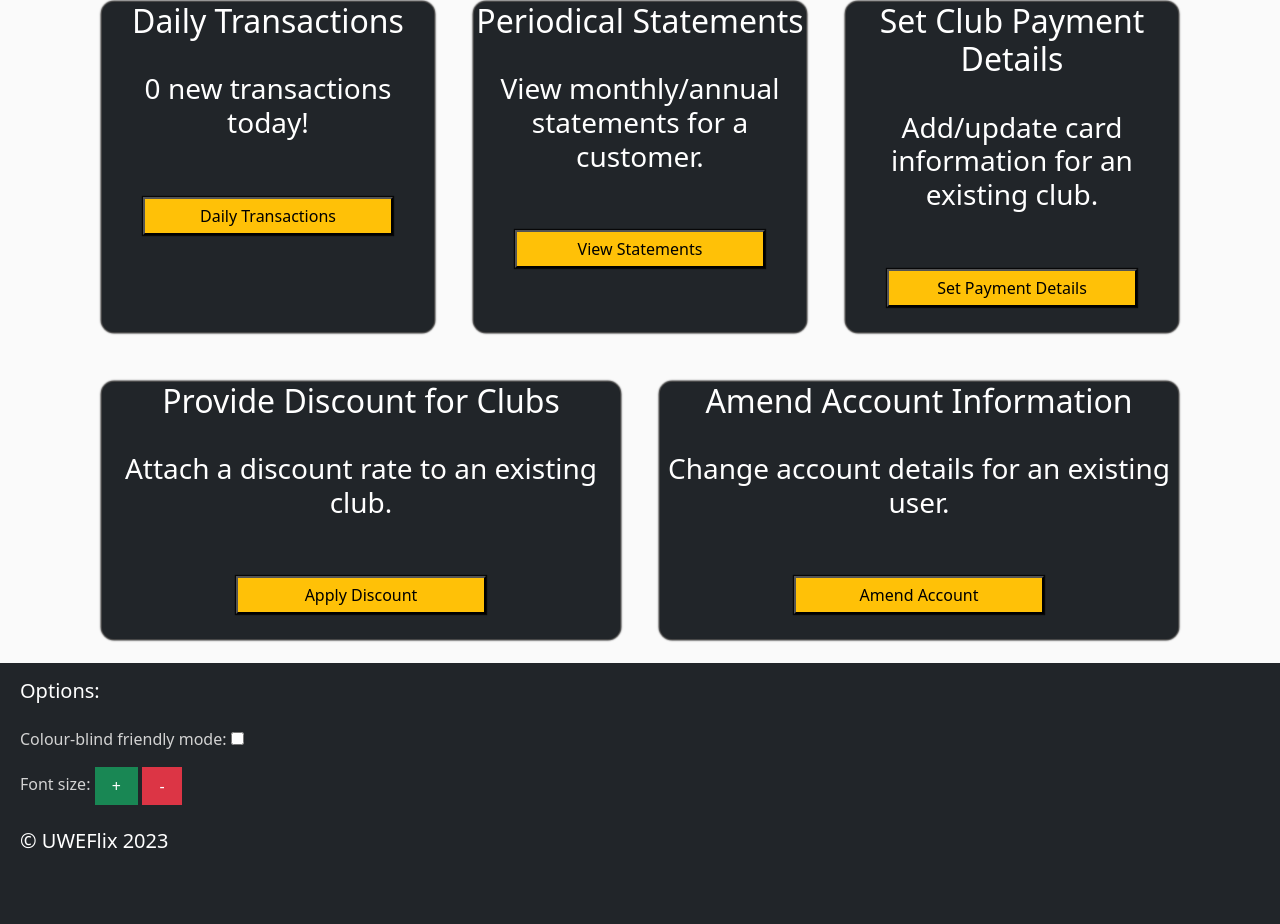
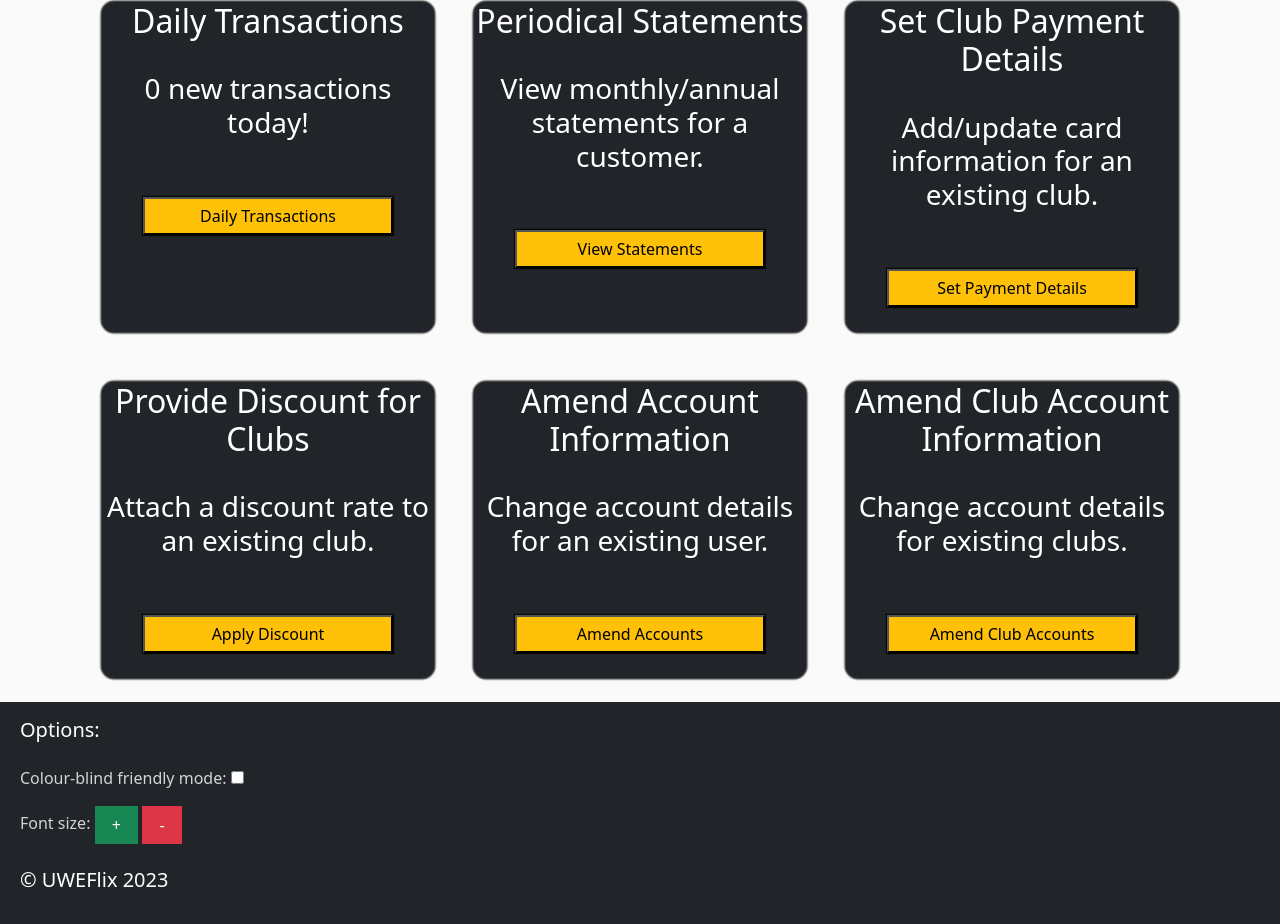
Before and after one commit to andrei2timo/ESD-UWEFlix-Cinema-Component-B, a Django app: page /am_home/ in a window 1280 px wide. Shown: the part 124-1048 px from the top of the page. Before the commit the page ends 973 px from the top, so only its background shows below. Run offline with Django 4.2, Linux system fonts and the light colour scheme; data comes from the database, SQL or seed files in the repository; some libraries are stand-ins or nearby versions.

Commit message:
Updated am_home.html
Changed 'account_modify' to amend user account and clubs.

```diff
--- a/Cinema-System-ESD-Component B/UWEFlix_django/uweflix/templates/uweflix/am_home.html
+++ b/Cinema-System-ESD-Component B/UWEFlix_django/uweflix/templates/uweflix/am_home.html
@@ -74,12 +74,20 @@
        </a>
     </div>
 
+
     <div class="flex-child">
-        <h2>Amend Account Information</h2></br>
-        <h3>Change account details for an existing user.</h3></br>
-        <a href="{% url 'account_modify' %}">
-          <input type="button" value="Amend Account" class="accountManagerHomeButtons" />
-       </a>
-    </div>
+      <h2>Amend Account Information</h2></br>
+      <h3>Change account details for an existing user.</h3></br>
+      <a href="{% url 'manage_accounts' %}">
+        <input type="button" value="Amend Accounts" class="accountManagerHomeButtons" />
+     </a>
+  </div>
+  <div class="flex-child">
+    <h2>Amend Club Account Information</h2></br>
+    <h3>Change account details for existing clubs.</h3></br>
+    <a href="{% url 'manage_club_account' %}">
+      <input type="button" value="Amend Club Accounts" class="accountManagerHomeButtons" />
+   </a>
+</div>
 </div>
 {% endblock %}
```
